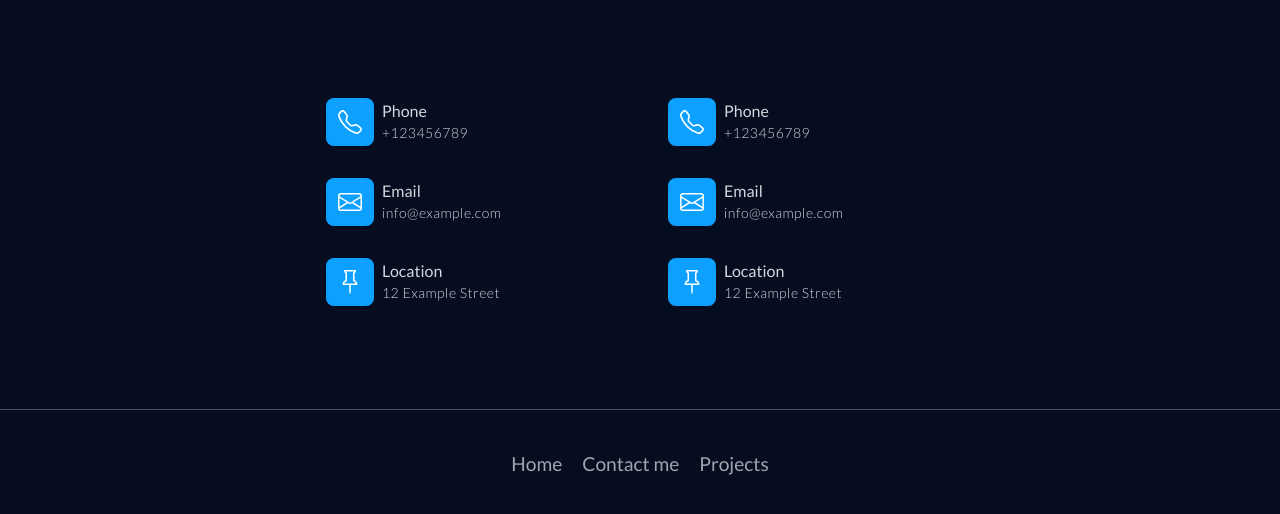
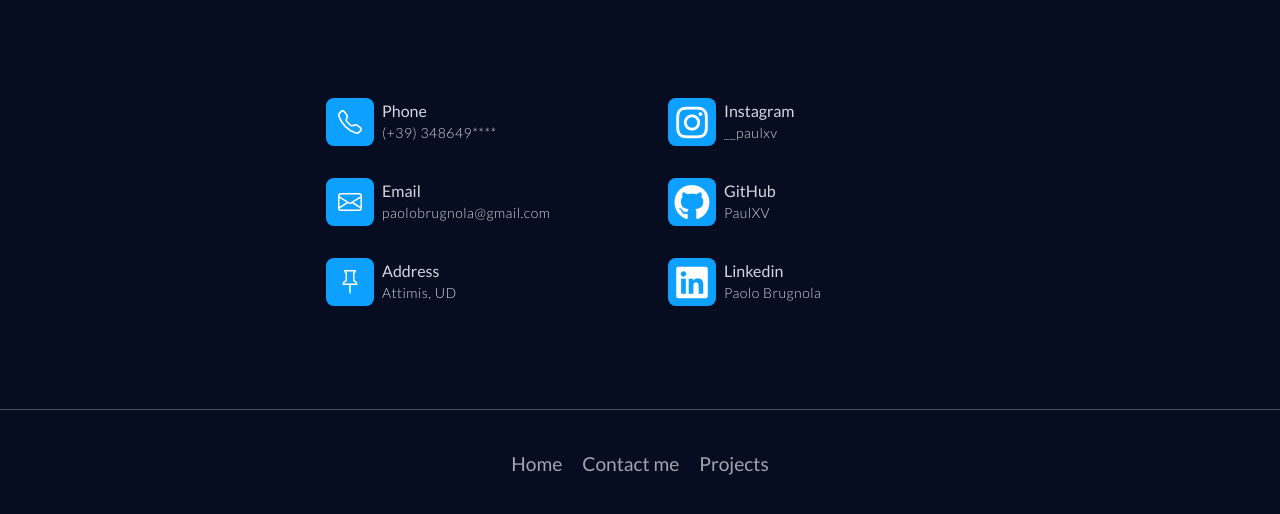
Before and after one commit to PaulXV/PaulXV.github.io, a plain HTML site: page contact.html in a window 1280 px wide. Shown: the part 198-712 px from the top of the page. Drawn offline with Linux system fonts and the light colour scheme.

Commit message:
contact part

```diff
--- a/contact.html
+++ b/contact.html
@@ -11,6 +11,7 @@
     <link rel="stylesheet" href="/assets/css/pikaday.min.css">
     <link rel="stylesheet" href="/assets/css/project-card.css">
     <link rel="stylesheet" href="/assets/css/Projects-Grid-Horizontal-images.css">
+    <link rel="stylesheet" href="https://cdnjs.cloudflare.com/ajax/libs/font-awesome/6.5.1/css/all.min.css" integrity="sha512-DTOQO9RWCH3ppGqcWaEA1BIZOC6xxalwEsw9c2QQeAIftl+Vegovlnee1c9QX4TctnWMn13TZye+giMm8e2LwA==" crossorigin="anonymous" referrerpolicy="no-referrer" />
 </head>
 
 <body>
@@ -39,30 +40,36 @@
                         <div class="col-md-6 col-lg-4 col-xl-4">
                             <div class="d-flex flex-column justify-content-center align-items-start h-100">
                                 <div class="d-flex align-items-center p-3">
-                                    <div class="bs-icon-md bs-icon-rounded bs-icon-primary d-flex flex-shrink-0 justify-content-center align-items-center d-inline-block bs-icon"><svg xmlns="http://www.w3.org/2000/svg" width="1em" height="1em" fill="currentColor" viewBox="0 0 16 16" class="bi bi-telephone">
+                                    <div class="bs-icon-md bs-icon-rounded bs-icon-primary d-flex flex-shrink-0 justify-content-center align-items-center d-inline-block bs-icon">
+                                        <svg xmlns="http://www.w3.org/2000/svg" width="1em" height="1em" fill="currentColor" viewBox="0 0 16 16" class="bi bi-telephone">
                                             <path d="M3.654 1.328a.678.678 0 0 0-1.015-.063L1.605 2.3c-.483.484-.661 1.169-.45 1.77a17.568 17.568 0 0 0 4.168 6.608 17.569 17.569 0 0 0 6.608 4.168c.601.211 1.286.033 1.77-.45l1.034-1.034a.678.678 0 0 0-.063-1.015l-2.307-1.794a.678.678 0 0 0-.58-.122l-2.19.547a1.745 1.745 0 0 1-1.657-.459L5.482 8.062a1.745 1.745 0 0 1-.46-1.657l.548-2.19a.678.678 0 0 0-.122-.58L3.654 1.328zM1.884.511a1.745 1.745 0 0 1 2.612.163L6.29 2.98c.329.423.445.974.315 1.494l-.547 2.19a.678.678 0 0 0 .178.643l2.457 2.457a.678.678 0 0 0 .644.178l2.189-.547a1.745 1.745 0 0 1 1.494.315l2.306 1.794c.829.645.905 1.87.163 2.611l-1.034 1.034c-.74.74-1.846 1.065-2.877.702a18.634 18.634 0 0 1-7.01-4.42 18.634 18.634 0 0 1-4.42-7.009c-.362-1.03-.037-2.137.703-2.877L1.885.511z"></path>
-                                        </svg></div>
+                                        </svg>
+                                    </div>
                                     <div class="px-2">
                                         <h6 class="mb-0">Phone</h6>
-                                        <p class="mb-0" style="margin-top: 3px !important;">+123456789</p>
+                                        <p class="mb-0" style="margin-top: 3px !important;">(+39) 348649****</p>
                                     </div>
                                 </div>
                                 <div class="d-flex align-items-center p-3">
-                                    <div class="bs-icon-md bs-icon-rounded bs-icon-primary d-flex flex-shrink-0 justify-content-center align-items-center d-inline-block bs-icon"><svg xmlns="http://www.w3.org/2000/svg" width="1em" height="1em" fill="currentColor" viewBox="0 0 16 16" class="bi bi-envelope">
+                                    <div class="bs-icon-md bs-icon-rounded bs-icon-primary d-flex flex-shrink-0 justify-content-center align-items-center d-inline-block bs-icon">
+                                        <svg xmlns="http://www.w3.org/2000/svg" width="1em" height="1em" fill="currentColor" viewBox="0 0 16 16" class="bi bi-envelope">
                                             <path d="M0 4a2 2 0 0 1 2-2h12a2 2 0 0 1 2 2v8a2 2 0 0 1-2 2H2a2 2 0 0 1-2-2zm2-1a1 1 0 0 0-1 1v.217l7 4.2 7-4.2V4a1 1 0 0 0-1-1zm13 2.383-4.708 2.825L15 11.105zm-.034 6.876-5.64-3.471L8 9.583l-1.326-.795-5.64 3.47A1 1 0 0 0 2 13h12a1 1 0 0 0 .966-.741M1 11.105l4.708-2.897L1 5.383z"></path>
-                                        </svg></div>
+                                        </svg>
+                                    </div>
                                     <div class="px-2">
                                         <h6 class="mb-0">Email</h6>
-                                        <p class="mb-0" style="margin-top: 3px !important;">info@example.com</p>
+                                        <p class="mb-0" style="margin-top: 3px !important;">paolobrugnola@gmail.com</p>
                                     </div>
                                 </div>
                                 <div class="d-flex align-items-center p-3">
-                                    <div class="bs-icon-md bs-icon-rounded bs-icon-primary d-flex flex-shrink-0 justify-content-center align-items-center d-inline-block bs-icon"><svg xmlns="http://www.w3.org/2000/svg" width="1em" height="1em" fill="currentColor" viewBox="0 0 16 16" class="bi bi-pin">
+                                    <div class="bs-icon-md bs-icon-rounded bs-icon-primary d-flex flex-shrink-0 justify-content-center align-items-center d-inline-block bs-icon">
+                                        <svg xmlns="http://www.w3.org/2000/svg" width="1em" height="1em" fill="currentColor" viewBox="0 0 16 16" class="bi bi-pin">
                                             <path d="M4.146.146A.5.5 0 0 1 4.5 0h7a.5.5 0 0 1 .5.5c0 .68-.342 1.174-.646 1.479-.126.125-.25.224-.354.298v4.431l.078.048c.203.127.476.314.751.555C12.36 7.775 13 8.527 13 9.5a.5.5 0 0 1-.5.5h-4v4.5c0 .276-.224 1.5-.5 1.5s-.5-1.224-.5-1.5V10h-4a.5.5 0 0 1-.5-.5c0-.973.64-1.725 1.17-2.189A5.921 5.921 0 0 1 5 6.708V2.277a2.77 2.77 0 0 1-.354-.298C4.342 1.674 4 1.179 4 .5a.5.5 0 0 1 .146-.354zm1.58 1.408-.002-.001.002.001m-.002-.001.002.001A.5.5 0 0 1 6 2v5a.5.5 0 0 1-.276.447h-.002l-.012.007-.054.03a4.922 4.922 0 0 0-.827.58c-.318.278-.585.596-.725.936h7.792c-.14-.34-.407-.658-.725-.936a4.915 4.915 0 0 0-.881-.61l-.012-.006h-.002A.5.5 0 0 1 10 7V2a.5.5 0 0 1 .295-.458 1.775 1.775 0 0 0 .351-.271c.08-.08.155-.17.214-.271H5.14c.06.1.133.191.214.271a1.78 1.78 0 0 0 .37.282"></path>
-                                        </svg></div>
+                                        </svg>
+                                    </div>
                                     <div class="px-2">
-                                        <h6 class="mb-0">Location</h6>
-                                        <p class="mb-0" style="margin-top: 3px !important;">12 Example Street</p>
+                                        <h6 class="mb-0">Address</h6>
+                                        <p class="mb-0" style="margin-top: 3px !important;">Attimis, UD</p>
                                     </div>
                                 </div>
                             </div>
@@ -71,30 +78,30 @@
                             <div></div>
                             <div class="d-flex flex-column justify-content-center align-items-start h-100">
                                 <div class="d-flex align-items-center p-3">
-                                    <div class="bs-icon-md bs-icon-rounded bs-icon-primary d-flex flex-shrink-0 justify-content-center align-items-center d-inline-block bs-icon"><svg xmlns="http://www.w3.org/2000/svg" width="1em" height="1em" fill="currentColor" viewBox="0 0 16 16" class="bi bi-telephone">
-                                            <path d="M3.654 1.328a.678.678 0 0 0-1.015-.063L1.605 2.3c-.483.484-.661 1.169-.45 1.77a17.568 17.568 0 0 0 4.168 6.608 17.569 17.569 0 0 0 6.608 4.168c.601.211 1.286.033 1.77-.45l1.034-1.034a.678.678 0 0 0-.063-1.015l-2.307-1.794a.678.678 0 0 0-.58-.122l-2.19.547a1.745 1.745 0 0 1-1.657-.459L5.482 8.062a1.745 1.745 0 0 1-.46-1.657l.548-2.19a.678.678 0 0 0-.122-.58L3.654 1.328zM1.884.511a1.745 1.745 0 0 1 2.612.163L6.29 2.98c.329.423.445.974.315 1.494l-.547 2.19a.678.678 0 0 0 .178.643l2.457 2.457a.678.678 0 0 0 .644.178l2.189-.547a1.745 1.745 0 0 1 1.494.315l2.306 1.794c.829.645.905 1.87.163 2.611l-1.034 1.034c-.74.74-1.846 1.065-2.877.702a18.634 18.634 0 0 1-7.01-4.42 18.634 18.634 0 0 1-4.42-7.009c-.362-1.03-.037-2.137.703-2.877L1.885.511z"></path>
-                                        </svg></div>
+                                    <div class="bs-icon-md bs-icon-rounded bs-icon-primary d-flex flex-shrink-0 justify-content-center align-items-center d-inline-block bs-icon">
+                                        <i class="fa-brands fa-instagram fa-xl" style="color: #ffffff;"></i>
+                                    </div>
                                     <div class="px-2">
-                                        <h6 class="mb-0">Phone</h6>
-                                        <p class="mb-0" style="margin-top: 3px !important;">+123456789</p>
+                                        <h6 class="mb-0">Instagram</h6>
+                                        <p class="mb-0" style="margin-top: 3px !important;">__paulxv</p>
                                     </div>
                                 </div>
                                 <div class="d-flex align-items-center p-3">
-                                    <div class="bs-icon-md bs-icon-rounded bs-icon-primary d-flex flex-shrink-0 justify-content-center align-items-center d-inline-block bs-icon"><svg xmlns="http://www.w3.org/2000/svg" width="1em" height="1em" fill="currentColor" viewBox="0 0 16 16" class="bi bi-envelope">
-                                            <path d="M0 4a2 2 0 0 1 2-2h12a2 2 0 0 1 2 2v8a2 2 0 0 1-2 2H2a2 2 0 0 1-2-2zm2-1a1 1 0 0 0-1 1v.217l7 4.2 7-4.2V4a1 1 0 0 0-1-1zm13 2.383-4.708 2.825L15 11.105zm-.034 6.876-5.64-3.471L8 9.583l-1.326-.795-5.64 3.47A1 1 0 0 0 2 13h12a1 1 0 0 0 .966-.741M1 11.105l4.708-2.897L1 5.383z"></path>
-                                        </svg></div>
+                                    <div class="bs-icon-md bs-icon-rounded bs-icon-primary d-flex flex-shrink-0 justify-content-center align-items-center d-inline-block bs-icon">
+                                        <i class="fa-brands fa-github fa-xl" style="color: #ffffff;"></i>
+                                    </div>
                                     <div class="px-2">
-                                        <h6 class="mb-0">Email</h6>
-                                        <p class="mb-0" style="margin-top: 3px !important;">info@example.com</p>
+                                        <h6 class="mb-0">GitHub</h6>
+                                        <p class="mb-0" style="margin-top: 3px !important;">PaulXV</p>
                                     </div>
                                 </div>
                                 <div class="d-flex align-items-center p-3">
-                                    <div class="bs-icon-md bs-icon-rounded bs-icon-primary d-flex flex-shrink-0 justify-content-center align-items-center d-inline-block bs-icon"><svg xmlns="http://www.w3.org/2000/svg" width="1em" height="1em" fill="currentColor" viewBox="0 0 16 16" class="bi bi-pin">
-                                            <path d="M4.146.146A.5.5 0 0 1 4.5 0h7a.5.5 0 0 1 .5.5c0 .68-.342 1.174-.646 1.479-.126.125-.25.224-.354.298v4.431l.078.048c.203.127.476.314.751.555C12.36 7.775 13 8.527 13 9.5a.5.5 0 0 1-.5.5h-4v4.5c0 .276-.224 1.5-.5 1.5s-.5-1.224-.5-1.5V10h-4a.5.5 0 0 1-.5-.5c0-.973.64-1.725 1.17-2.189A5.921 5.921 0 0 1 5 6.708V2.277a2.77 2.77 0 0 1-.354-.298C4.342 1.674 4 1.179 4 .5a.5.5 0 0 1 .146-.354zm1.58 1.408-.002-.001.002.001m-.002-.001.002.001A.5.5 0 0 1 6 2v5a.5.5 0 0 1-.276.447h-.002l-.012.007-.054.03a4.922 4.922 0 0 0-.827.58c-.318.278-.585.596-.725.936h7.792c-.14-.34-.407-.658-.725-.936a4.915 4.915 0 0 0-.881-.61l-.012-.006h-.002A.5.5 0 0 1 10 7V2a.5.5 0 0 1 .295-.458 1.775 1.775 0 0 0 .351-.271c.08-.08.155-.17.214-.271H5.14c.06.1.133.191.214.271a1.78 1.78 0 0 0 .37.282"></path>
-                                        </svg></div>
+                                    <div class="bs-icon-md bs-icon-rounded bs-icon-primary d-flex flex-shrink-0 justify-content-center align-items-center d-inline-block bs-icon">
+                                        <i class="fa-brands fa-linkedin fa-xl" style="color: #ffffff;"></i>
+                                    </div>
                                     <div class="px-2">
-                                        <h6 class="mb-0">Location</h6>
-                                        <p class="mb-0" style="margin-top: 3px !important;">12 Example Street</p>
+                                        <h6 class="mb-0">Linkedin</h6>
+                                        <p class="mb-0" style="margin-top: 3px !important; width: 100px;">Paolo Brugnola</p>
                                     </div>
                                 </div>
                             </div>
```
